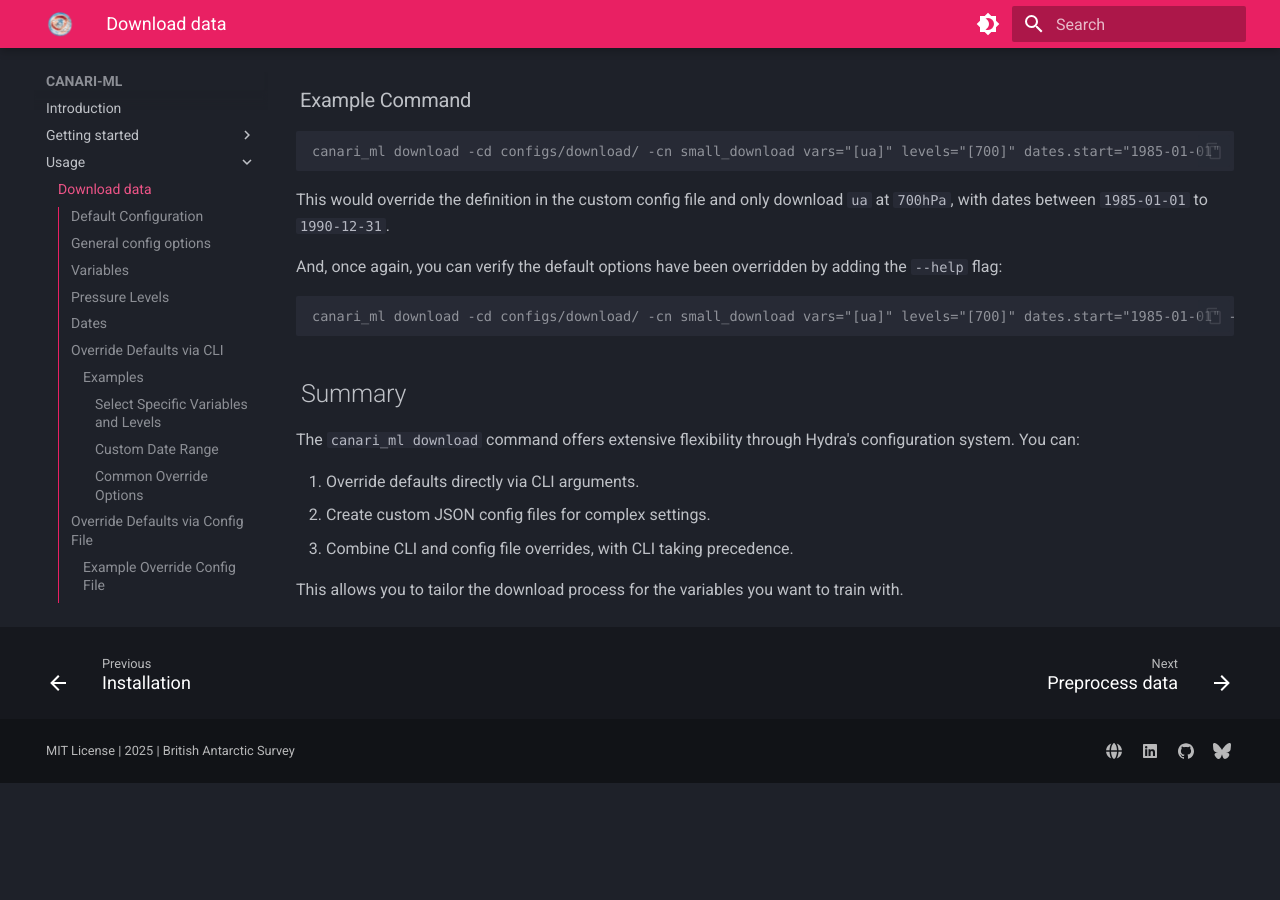
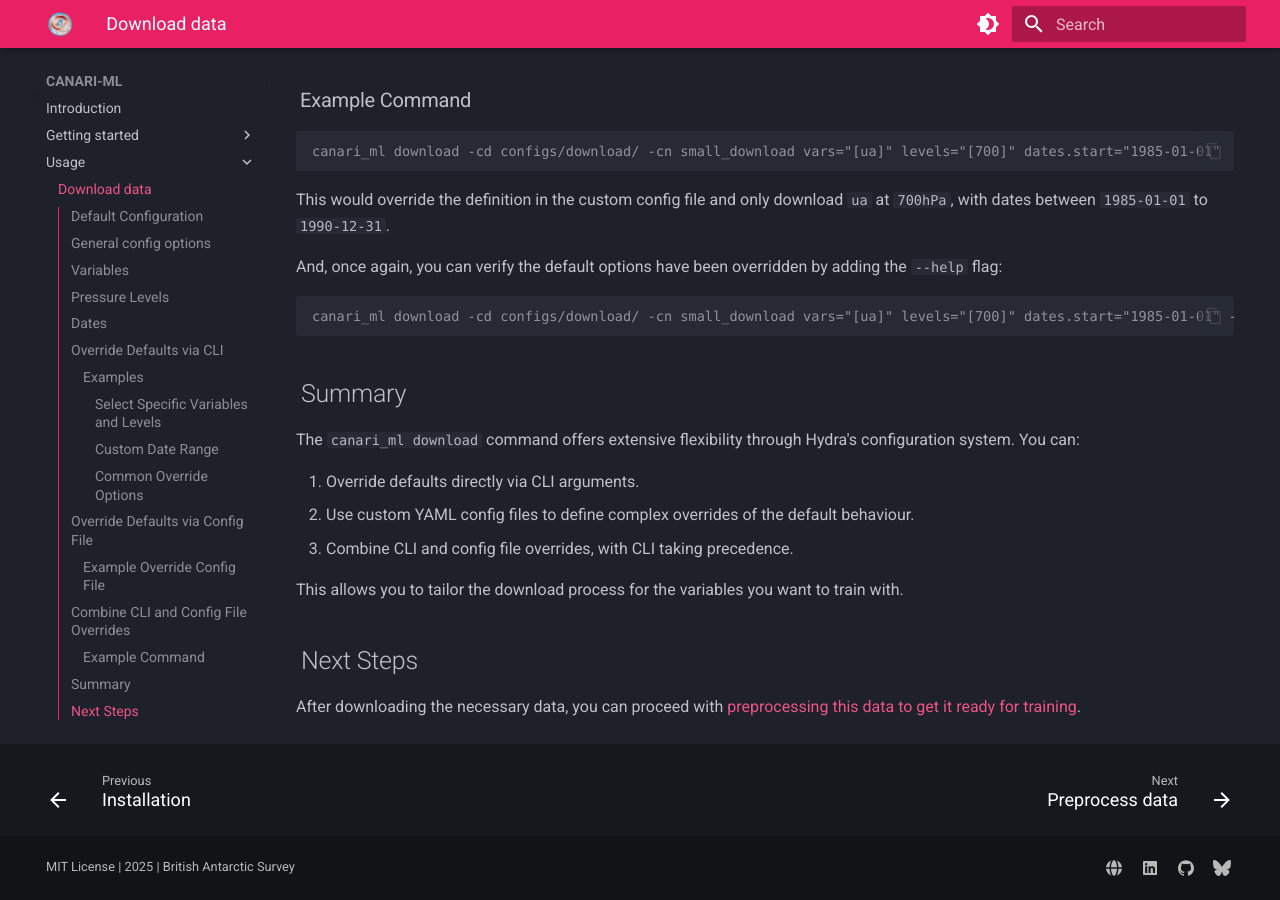
Before and after one commit to CANARI-ML/canari-ml, an MkDocs documentation site: the page built from docs/download.md, in a window 1280 px wide and 900 px high, scrolled down 5037 px. Built offline with MkDocs 1.6.1 and Material for MkDocs 9.7.7, drawn with Linux system fonts in a browser that asks for light colours; some web fonts are replaced; plug-ins that fetch from the network failed and are left out; before the commit the page ends 5820 px from its top, so only the background shows below that.

Commit message:
docs(mkdocs): Fix download next steps
Refs: #28

```diff
--- a/docs/download.md
+++ b/docs/download.md
@@ -195,7 +195,11 @@ canari_ml download -cd configs/download/ -cn small_download vars="[ua]" levels="
 The `canari_ml download` command offers extensive flexibility through Hydra's configuration system. You can:
 
 1. Override defaults directly via CLI arguments.
-2. Create custom JSON config files for complex settings.
+2. Use custom YAML config files to define complex overrides of the default behaviour.
 3. Combine CLI and config file overrides, with CLI taking precedence.
 
 This allows you to tailor the download process for the variables you want to train with.
+
+## Next Steps
+
+After downloading the necessary data, you can proceed with [preprocessing this data to get it ready for training](preprocess.md).
```
